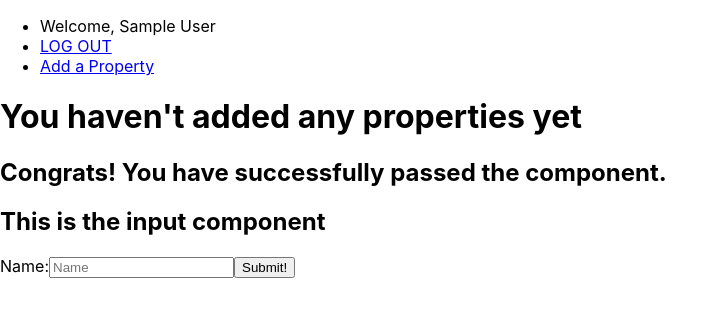
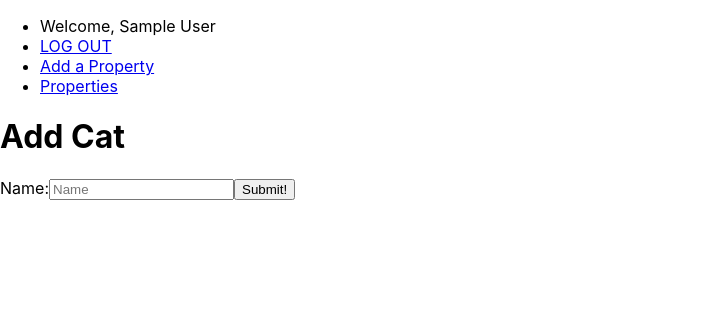
Before and after one commit to DevonJenkins/property-app-frontend, a React (Create React App) app: page /properties/new in a window 1280 px wide. Shown: the top 316 px of the page, without its empty margins (0-728 px from the left). Built offline with nearby package versions, Linux system fonts and the light colour scheme; no server answers; sample sign-in values are in the browser's storage.

Commit message:
implement property show functionality and add protected route

```diff
--- a/src/App.jsx
+++ b/src/App.jsx
@@ -6,6 +6,8 @@ import Login from './pages/Login/Login'
 import Landing from './pages/Landing/Landing'
 import PropertyForm from './pages/Properties/PropertyForm'
 import PropertyList from './pages/Properties/PropertyList'
+import PropertyDetails from './pages/Properties/PropertyDetails'
+import ProtectedRoute from './components/ProtectedRoute/ProtectedRoute'
 import Profiles from './pages/Profiles/Profiles'
 
 
@@ -67,6 +69,14 @@ const App = () => {
                 <PropertyList properties={properties} />
             }
           />
+          <Route
+            path="/properties/:id"
+            element={
+                <ProtectedRoute user={user}>
+                    <PropertyDetails user={user}/>
+                </ProtectedRoute>
+            }
+          />
       </Routes>
     </>
   )
--- a/src/components/NavBar/NavBar.jsx
+++ b/src/components/NavBar/NavBar.jsx
@@ -9,6 +9,7 @@ const NavBar = ({ user, handleLogout }) => {
               <li>Welcome, {user.name}</li>
               <li><Link to="" onClick={handleLogout}>LOG OUT</Link></li>
               <li><Link to="/properties/new">Add a Property</Link></li>
+              <li><Link to="/properties">Properties</Link></li>
           </ul>
         </nav>
       :
--- a/src/components/PropertyCard/PropertyCard.jsx
+++ b/src/components/PropertyCard/PropertyCard.jsx
@@ -1,9 +1,11 @@
 import { Link } from "react-router-dom"
 
 const PropertyCard = ({ property }) => {
-    return (
-        <h1>{property.name}</h1>
-    )
+return (
+  <Link to={`/properties/${property.id}`} className="card">
+    <h1>{property.name}</h1>
+  </Link>
+  )
 }
 
 export default PropertyCard
--- /dev/null
+++ b/src/components/ProtectedRoute/ProtectedRoute.jsx
@@ -0,0 +1,7 @@
+import { Navigate } from 'react-router-dom'
+const ProtectedRoute = ({ user, children }) => {
+  if (!user) { return <Navigate to="/" /> }
+  return children
+}
+
+export default ProtectedRoute
--- /dev/null
+++ b/src/pages/Properties/PropertyDetails.jsx
@@ -0,0 +1,40 @@
+import { useState, useEffect } from 'react'
+import { useParams } from 'react-router-dom'
+
+//Services
+import { getOne } from '../../services/propertyService'
+
+//Components
+
+
+const PropertyDetails = ({ user }) => {
+    const { id } = useParams()
+    const [property, setProperty] = useState(null)
+
+    useEffect(() => {
+        const fetchOne = async () => {
+            const data = await getOne(id)
+            setProperty(data.property)
+        }
+        fetchOne()
+    }, [id])
+
+    console.log(property)
+    if (!property) return <h1>Loading Property Details</h1>
+    console.log(property.items)
+    return (
+        <>
+            <section>
+                <h1>{property.name}</h1>
+                <ul>
+
+                {property.items.map((item) => (
+                    <li>{item.name}</li>
+                ))}
+                </ul>
+            </section>
+        </>
+  )
+}
+
+export default PropertyDetails
--- a/src/pages/Properties/PropertyForm.jsx
+++ b/src/pages/Properties/PropertyForm.jsx
@@ -21,6 +21,7 @@ const PropertyForm = (props) => {
     const handleChange = (e) => {
         setForm({ ...form, [e.target.name]: e.target.value })
     }
+
    useEffect(() => {
         const fetchOne = async () => {
             const data = await getOne(id)
@@ -37,11 +38,12 @@ const PropertyForm = (props) => {
     return (
         <>
             <div className="page-header">
-                {
-                    !id
-                    ? <h1>You haven't added any properties yet</h1>
-                    : <><h1>Add Property</h1></>
-                }
+
+        {id
+          ? <h1>Edit Cat</h1>
+          : <><h1>Add Cat</h1></>
+        }
+
             </div>
             <section>
                 <form onSubmit={handleSubmit}>
--- a/src/pages/Properties/PropertyInputs.jsx
+++ b/src/pages/Properties/PropertyInputs.jsx
@@ -1,11 +1,9 @@
 const PropertyInput = ({ form, handleChange}) => {
    return (
        <>
-         <h1>Congrats! You have successfully passed the component.</h1>
-         <h2>This is the input component</h2>
          <label htmlFor="name">Name:</label>
          <input
-            value={form.name}
+            value={form.name ? form.name : ''}
             onChange={handleChange} id ="name" required name="name"
             type="text" placeholder="Name" autoComplete="off"
          />
--- a/src/pages/Properties/PropertyList.jsx
+++ b/src/pages/Properties/PropertyList.jsx
@@ -3,7 +3,6 @@ import PropertyCard from '../../components/PropertyCard/PropertyCard'
 const PropertyList = ({ properties }) => {
     return (
         <>
-        <h1>This Is The Property List</h1>
         { properties.map((property) => (
             <PropertyCard
             property={property}
```
Lines whose indentation alone changed are shown as unchanged.
